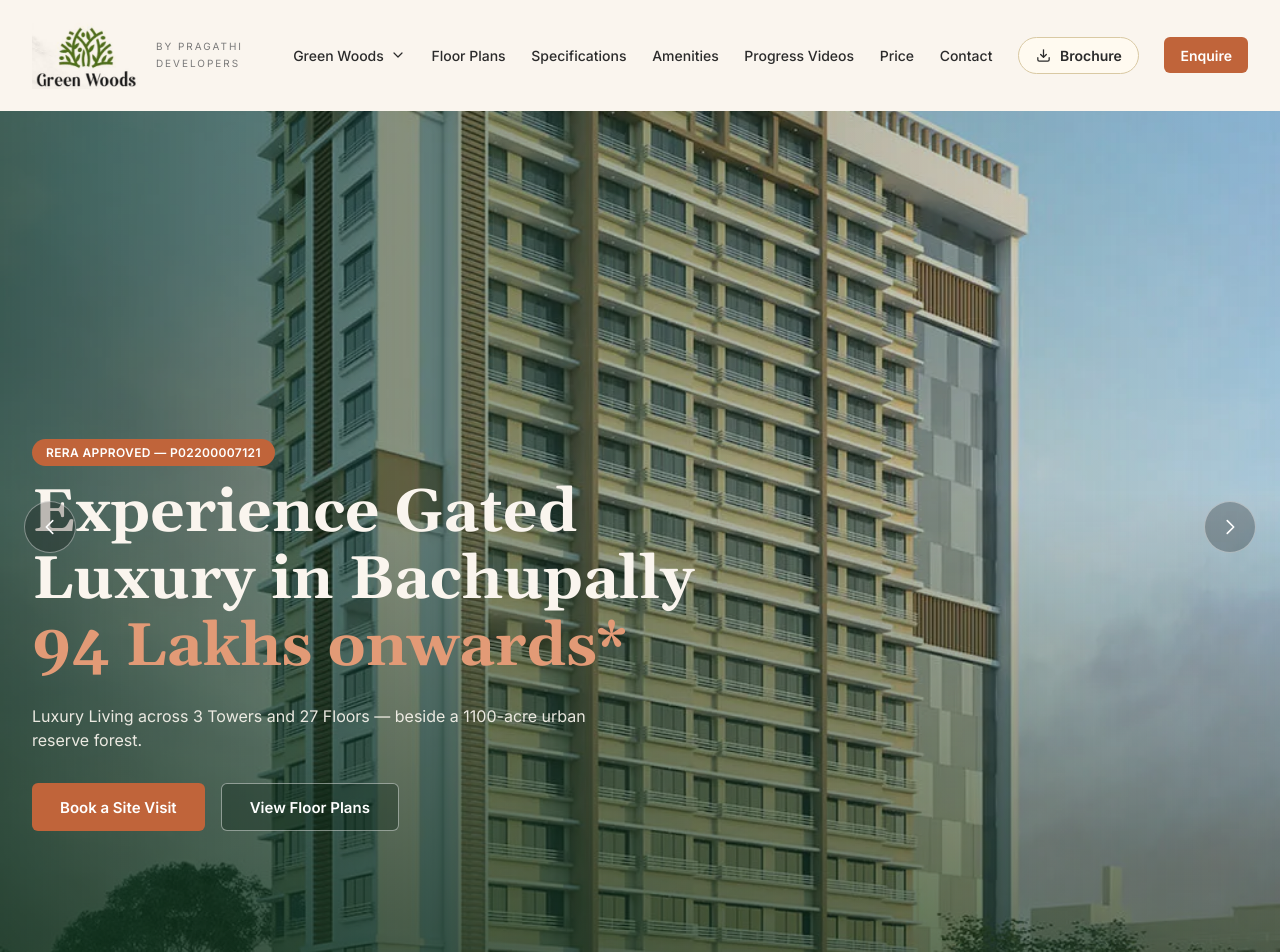
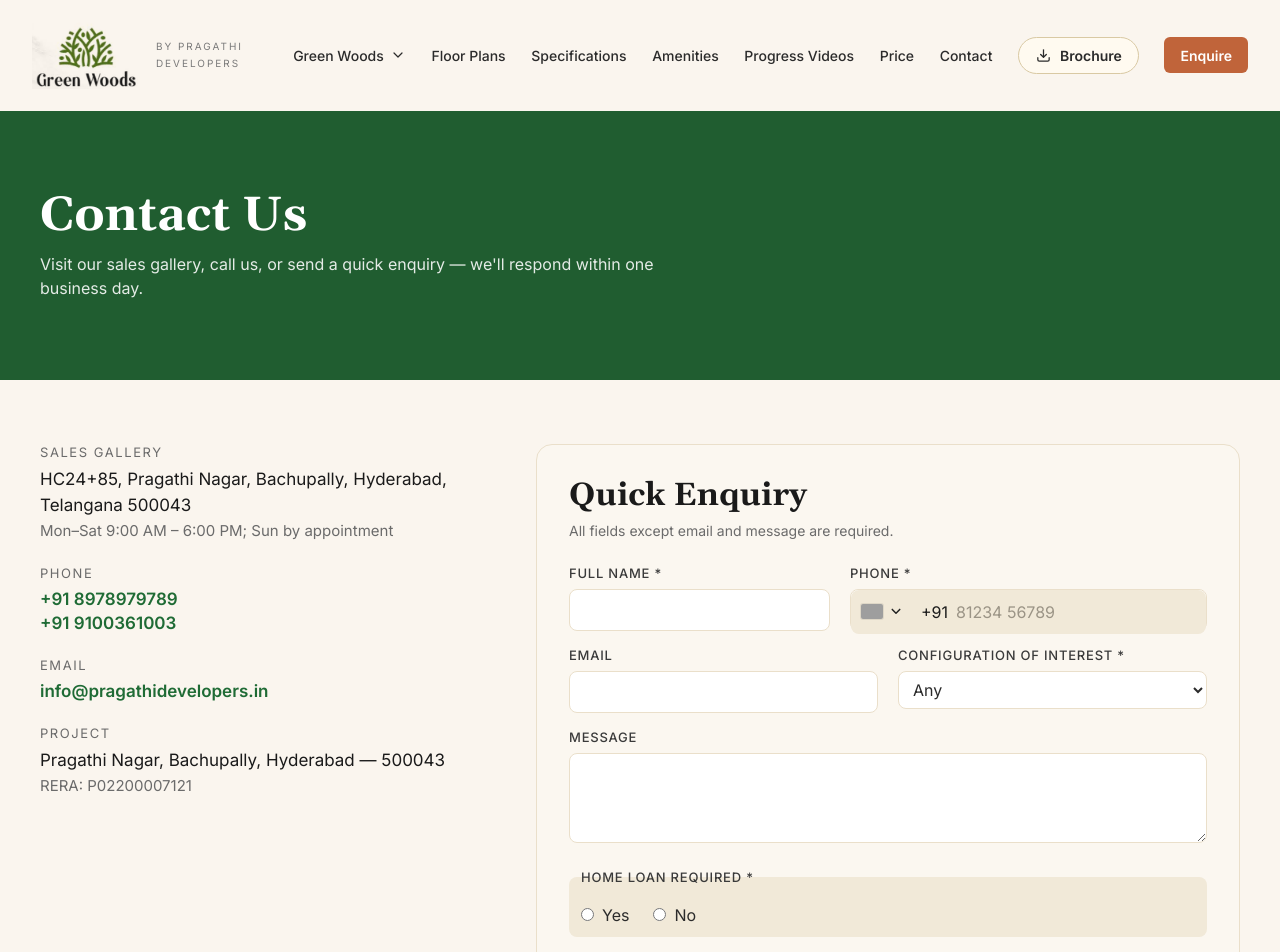
Before and after one commit to PranayDomal/Pragathi-developer, an Angular app: page /contact in a window 1280 px wide. Before the commit this address led to /. Shown: the top 952 px of the page. Built offline with nearby package versions, Linux system fonts and the light colour scheme; grey boxes are pictures that could not be loaded.

Commit message:
Added Contact us page

```diff
--- a/src/app/app.routes.ts
+++ b/src/app/app.routes.ts
@@ -5,6 +5,7 @@
 import { SpecificationsPage } from './specifications-page/specifications-page';
 import { PricePage } from './price-page/price-page';
 import { FloorPlansPage } from './floor-plans-page/floor-plans-page';
+import { ContactPage } from './contact-page/contact-page';
 
 
 export const routes: Routes = [
@@ -38,6 +39,10 @@
     path: 'floor-plans', component: FloorPlansPage, title: 'Floor Plans | Green Woods — Pragathi Developers'
   },
 
+  { path: 'contact', component: ContactPage, title: 'Contact Us | Green Woods — Pragathi Developers'
+
+  },
+
   // Any unknown address goes back to the home page
   { path: '**', redirectTo: '' },
 ];
--- /dev/null
+++ b/src/app/contact-page/contact-page.css
@@ -0,0 +1,153 @@
+:host { display: block; }
+
+/* animations */
+.reveal {
+  opacity: 0;
+  transform: translateY(22px);
+  transition: opacity .8s ease, transform .8s ease;
+}
+.reveal.from-left  { transform: translateX(-80px); }
+.reveal.from-right { transform: translateX(80px); }
+.reveal.visible {
+  opacity: 1;
+  transform: none;
+  transition: opacity .8s ease var(--delay, 0s), transform .8s ease var(--delay, 0s);
+}
+
+.wrap { max-width: 1264px; margin: 0 auto; padding: 0 32px; }
+
+/* green band */
+.band {
+  background: #205d30;
+  color: #fff;
+  min-height: 268px;
+}
+.band .wrap {
+  padding-top: 76px;
+  padding-bottom: 80px;
+}
+.band h1 {
+  margin: 0 0 8px;
+  font-family: 'Gelasio', serif;
+  font-size: 48px;
+  font-weight: 700;
+  line-height: 1.2;
+}
+.band p {
+  margin: 0;
+  max-width: 672px;
+  font-size: 16px;
+  line-height: 24px;
+  color: rgba(255, 255, 255, .88);
+}
+
+/* main */
+.main { background: var(--cream); padding: 64px 0 128px; overflow-x: clip; }
+.grid { display: grid; grid-template-columns: 1fr 704px; gap: 48px; align-items: start; }
+
+/* left column */
+.block { margin-bottom: 22px; }
+.label {
+  display: block;
+  margin-bottom: 6px;
+  font-size: 13px;
+  letter-spacing: .12em;
+  text-transform: uppercase;
+  color: #6b6b6b;
+}
+.value { font-size: 17px; line-height: 26px; color: #1a1a1a; }
+.muted { margin-top: 1px; font-size: 15px; line-height: 24px; color: #6b6b6b; }
+.link {
+  display: block;
+  font-size: 17px;
+  line-height: 24px;
+  font-weight: 600;
+  color: #1f6b35;
+  text-decoration: none;
+}
+.link:hover { text-decoration: underline; text-underline-offset: 3px; }
+
+/* quick enquiry card */
+.card {
+  background: #fbf7f0;
+  border: 1px solid #eadfca;
+  border-radius: 16px;
+  padding: 32px;
+}
+.card h2 { font-family: 'Gelasio', serif; font-size: 32px; font-weight: 700; color: #1a1a1a; line-height: 1.2; }
+.hint { margin: 6px 0 26px; font-size: 14px; color: #6b6b6b; }
+
+.row { display: grid; grid-template-columns: 1fr 1fr; gap: 20px; margin-bottom: 16px; }
+.field { display: block; }
+.field > span, .loan legend {
+  display: block;
+  margin-bottom: 8px;
+  font-size: 13px;
+  font-weight: 500;
+  letter-spacing: .06em;
+  text-transform: uppercase;
+  color: #3a3a3a;
+}
+.field input, .field select, .field textarea {
+  width: 100%;
+  background: #fff;
+  border: 1px solid #eadfca;
+  border-radius: 8px;
+  font: 16px 'Inter', sans-serif;
+  color: var(--text);
+  outline: none;
+  transition: border-color .2s, box-shadow .2s;
+}
+.field input { height: 42px; padding: 0 14px; }
+.field select.short { height: 38px; padding: 0 10px; }
+.field textarea { padding: 12px 14px; min-height: 90px; resize: vertical; display: block; }
+.field input:focus, .field select:focus, .field textarea:focus {
+  border-color: #1f7a3a;
+  box-shadow: inset 0 0 0 1px #1f7a3a;
+}
+.message { margin-bottom: 26px; }
+
+/* phone field: make the shared component match this white style */
+:host ::ng-deep app-phone-field > *:first-child {
+  background: #fff;
+  border: 1px solid #eadfca;
+  border-radius: 8px;
+  height: 42px;
+}
+:host ::ng-deep app-phone-field input,
+:host ::ng-deep app-phone-field > *:first-child > button { background: transparent; }
+
+/* home loan box */
+.loan {
+  border: 0;
+  background: #f1e9d8;
+  border-radius: 8px;
+  padding: 12px;
+  margin: 0 0 20px;
+}
+.loan legend { padding: 0; margin-bottom: 8px; }
+.loan label { display: inline-flex; align-items: center; gap: 8px; margin-right: 24px; font-size: 16px; cursor: pointer; }
+.loan input { accent-color: #1f7a3a; }
+
+.otp {
+  height: 48px;
+  padding: 0 24px;
+  background: #b9603a;
+  color: #fff;
+  border: 0;
+  border-radius: 8px;
+  font: 600 16px 'Inter', sans-serif;
+  cursor: pointer;
+  transition: background .2s;
+}
+.otp:hover { background: #a3522f; }
+.thanks { margin-top: 14px; font-size: 14px; font-weight: 600; color: #1f7a3a; }
+
+@media (max-width: 1000px) {
+  .grid { grid-template-columns: 1fr; }
+  .reveal.from-left, .reveal.from-right { transform: translateY(22px); }
+}
+@media (max-width: 600px) {
+  .row { grid-template-columns: 1fr; }
+  .band h1 { font-size: 36px; }
+}
--- /dev/null
+++ b/src/app/contact-page/contact-page.html
@@ -0,0 +1,87 @@
+<section class="band">
+  <div class="wrap">
+    <h1 class="reveal">Contact Us</h1>
+    <p class="reveal" style="--delay:.1s">
+      Visit our sales gallery, call us, or send a quick enquiry — we'll respond within one business day.
+    </p>
+  </div>
+</section>
+
+<section class="main">
+  <div class="wrap grid">
+    <!-- left: details (fades in from the left) -->
+    <div class="info reveal from-left">
+      <div class="block">
+        <span class="label">Sales Gallery</span>
+        <p class="value">HC24+85, Pragathi Nagar, Bachupally, Hyderabad, Telangana 500043</p>
+        <p class="muted">Mon–Sat 9:00 AM – 6:00 PM; Sun by appointment</p>
+      </div>
+
+      <div class="block">
+        <span class="label">Phone</span>
+        <a class="link" href="tel:+918978979789">+91 8978979789</a>
+        <a class="link" href="tel:+919100361003">+91 9100361003</a>
+      </div>
+
+      <div class="block">
+        <span class="label">Email</span>
+        <a class="link" href="mailto:info@pragathidevelopers.in">info@pragathidevelopers.in</a>
+      </div>
+
+      <div class="block">
+        <span class="label">Project</span>
+        <p class="value">Pragathi Nagar, Bachupally, Hyderabad — 500043</p>
+        <p class="muted">RERA: P02200007121</p>
+      </div>
+    </div>
+
+    <!-- right: form (fades in from the right) -->
+    <form #f class="card reveal from-right" (submit)="submit($event, f)">
+      <h2>Quick Enquiry</h2>
+      <p class="hint">All fields except email and message are required.</p>
+
+      <div class="row">
+        <label class="field">
+          <span>Full name *</span>
+          <input type="text" required />
+        </label>
+        <div class="field">
+          <span>Phone *</span>
+          <app-phone-field inputId="contact-phone" [required]="true" />
+        </div>
+      </div>
+
+      <div class="row">
+        <label class="field">
+          <span>Email</span>
+          <input type="email" />
+        </label>
+        <label class="field">
+          <span>Configuration of interest *</span>
+          <select required class="short">
+            @for (c of configs; track c) {
+              <option [value]="c">{{ c }}</option>
+            }
+          </select>
+        </label>
+      </div>
+
+      <label class="field message">
+        <span>Message</span>
+        <textarea rows="3"></textarea>
+      </label>
+
+      <fieldset class="loan">
+        <legend>Home loan required *</legend>
+        <label><input type="radio" name="loan" value="Yes" required /> Yes</label>
+        <label><input type="radio" name="loan" value="No" /> No</label>
+      </fieldset>
+
+      <button type="submit" class="otp">Get OTP</button>
+
+      @if (sent()) {
+        <p class="thanks">Thank you! We'll get back to you within one business day.</p>
+      }
+    </form>
+  </div>
+</section>
--- /dev/null
+++ b/src/app/contact-page/contact-page.ts
@@ -0,0 +1,45 @@
+import { AfterViewInit, Component, ElementRef, OnDestroy, inject, signal } from '@angular/core';
+import { PhoneField } from '../phone-field/phone-field';
+
+@Component({
+  selector: 'app-contact-page',
+  imports: [PhoneField],
+  templateUrl: './contact-page.html',
+  styleUrl: './contact-page.css',
+})
+export class ContactPage implements AfterViewInit, OnDestroy {
+  private host: ElementRef<HTMLElement> = inject(ElementRef);
+  private items: HTMLElement[] = [];
+  private readonly headerHeight = 110;
+
+  sent = signal(false);
+  configs = ['Any', '2 BHK', '3 BHK', 'Sky Villa (Triplex)', 'Garden Villa (Duplex)', 'Corner Villa'];
+
+  submit(e: Event, form: HTMLFormElement) {
+    e.preventDefault();
+    this.sent.set(true);
+    form.reset();
+    setTimeout(() => this.sent.set(false), 4000);
+  }
+
+  ngAfterViewInit() {
+    this.items = Array.from(this.host.nativeElement.querySelectorAll<HTMLElement>('.reveal'));
+    window.addEventListener('scroll', this.updateReveal, { passive: true });
+    window.addEventListener('resize', this.updateReveal);
+    setTimeout(this.updateReveal, 50);
+  }
+
+  ngOnDestroy() {
+    window.removeEventListener('scroll', this.updateReveal);
+    window.removeEventListener('resize', this.updateReveal);
+  }
+
+  private updateReveal = () => {
+    const vh = window.innerHeight;
+    this.items.forEach(el => {
+      const r = el.getBoundingClientRect();
+      const v = Math.min(r.bottom, vh) - Math.max(r.top, this.headerHeight);
+      el.classList.toggle('visible', v > el.offsetHeight * 0.25);
+    });
+  };
+}
--- a/src/app/floor-plans-page/floor-plans-page.css
+++ b/src/app/floor-plans-page/floor-plans-page.css
@@ -30,6 +30,8 @@
   line-height: 28px;
   color: rgba(255, 255, 255, .88);
 }
+
+
 .visit-link { color: #fff; text-decoration: underline; text-underline-offset: 2px; }
 .visit-link:hover { color: #f0d5c4; }
 
--- a/src/app/floor-plans-page/floor-plans-page.html
+++ b/src/app/floor-plans-page/floor-plans-page.html
@@ -4,7 +4,7 @@
     <p class="reveal" style="--delay:.1s">
       477 units across 3 towers (27 floors each) plus duplex Garden Villas, triplex Sky Villas,
       and Corner Villas — East and West facing. Pick a unit and download the floor plan, or
-      <a routerLink="/book-site-visit" class="visit-link">book a site visit</a>.
+      <a routerLink="/contact" class="visit-link">book a site visit</a>.
     </p>
   </div>
 </section>
--- a/src/styles.css
+++ b/src/styles.css
@@ -15,6 +15,7 @@
 }
 
 body {
+  margin: 0;
   font-family: 'Inter', sans-serif;
   color: var(--text);
   background: #fff;
```
Also changed, not shown: 1 other file (tests, documents, lock files or other folders).
